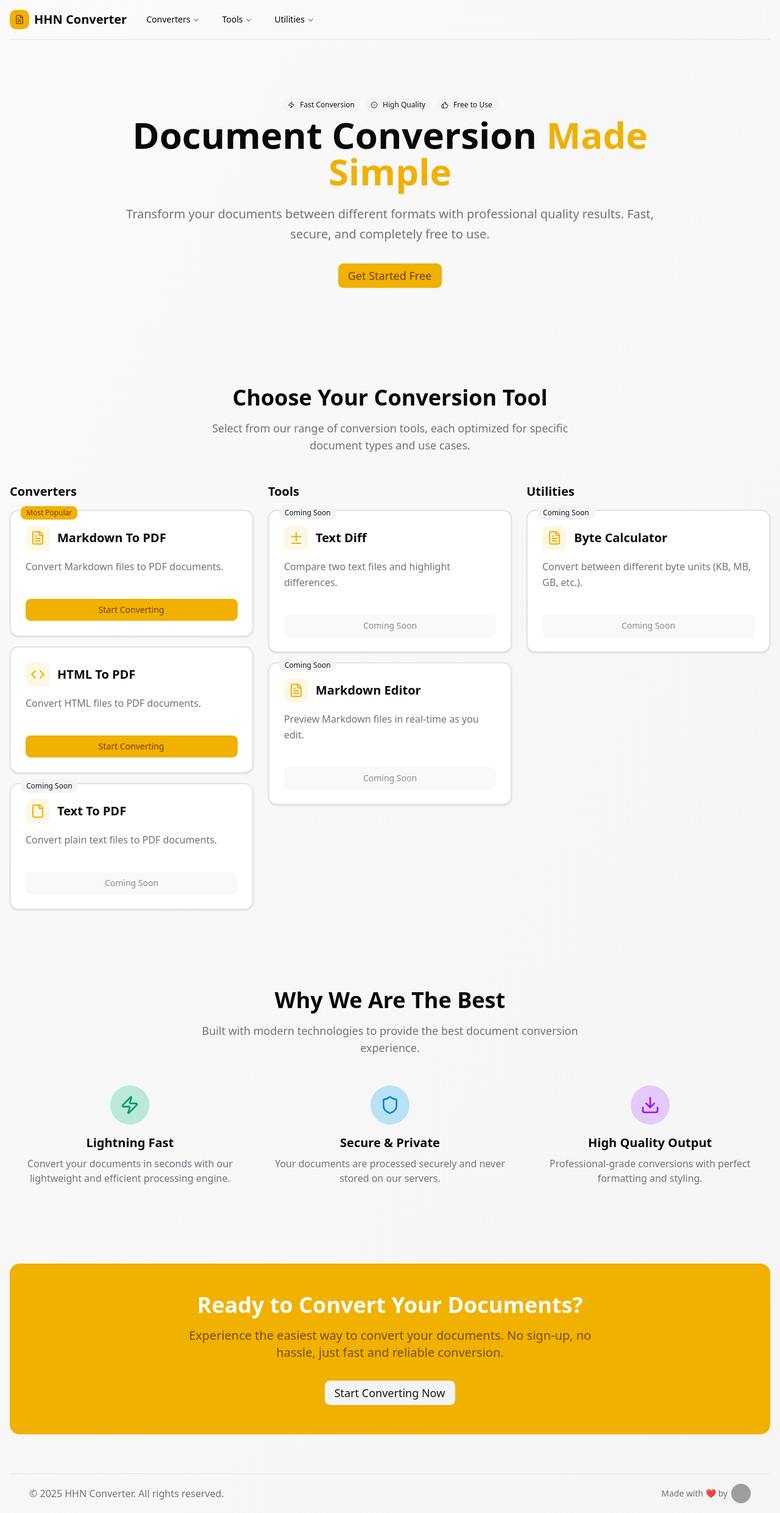
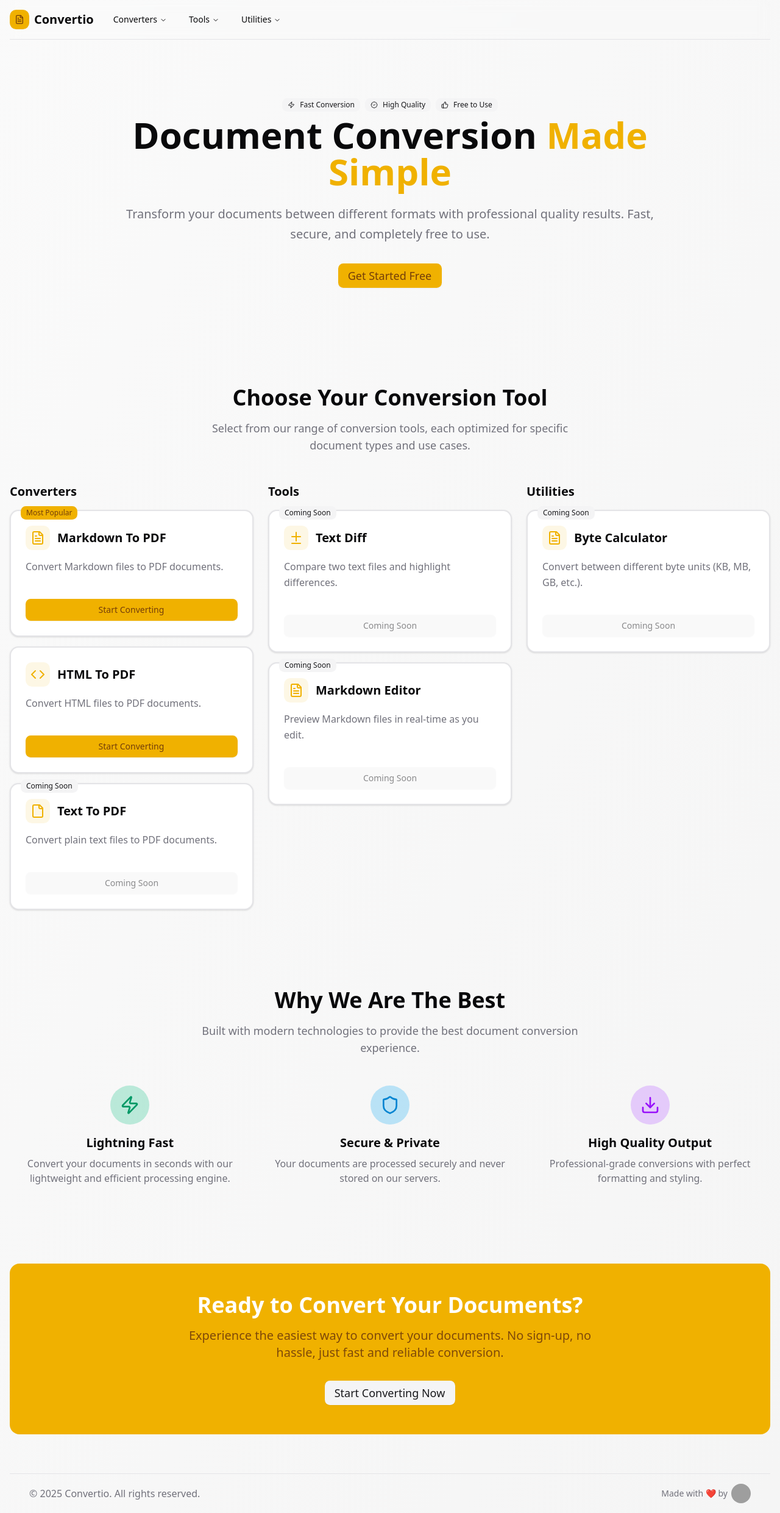
Before and after one commit to SlickYeet/convertio, a Next.js app: page / in a window 1280 px wide. Shown: the whole page at 61% size. Built offline with nearby package versions, Linux system fonts and the light colour scheme; grey boxes are pictures that could not be loaded.

Commit message:
feat: introduce config for dynamic app name in Footer and Logo components

```diff
--- a/src/components/layout/footer.tsx
+++ b/src/components/layout/footer.tsx
@@ -1,6 +1,7 @@
 import Link from "next/link"
 
 import { Credits } from "@/components/layout/credits"
+import { config } from "@/config"
 
 export function Footer() {
   const currentYear = new Date().getFullYear()
@@ -14,7 +15,7 @@ export function Footer() {
             href="/"
             className="hover:text-primary underline-offset-2 transition-colors hover:underline"
           >
-            HHN Converter
+            {config.appName}
           </Link>
           . All rights reserved.
         </p>
--- a/src/components/logo.tsx
+++ b/src/components/logo.tsx
@@ -1,6 +1,7 @@
 import { FileText } from "lucide-react"
 import Link from "next/link"
 
+import { config } from "@/config"
 import { cn } from "@/lib/utils"
 
 interface LogoProps {
@@ -20,7 +21,7 @@ export function Logo({ href = "/", className, iconClassName }: LogoProps) {
       >
         <FileText className="size-4" />
       </div>
-      <span className="text-xl font-bold">HHN Converter</span>
+      <span className="text-xl font-bold">{config.appName}</span>
     </Link>
   )
 }
--- /dev/null
+++ b/src/config.ts
@@ -0,0 +1,3 @@
+export const config = {
+  appName: "Convertio",
+}
```
